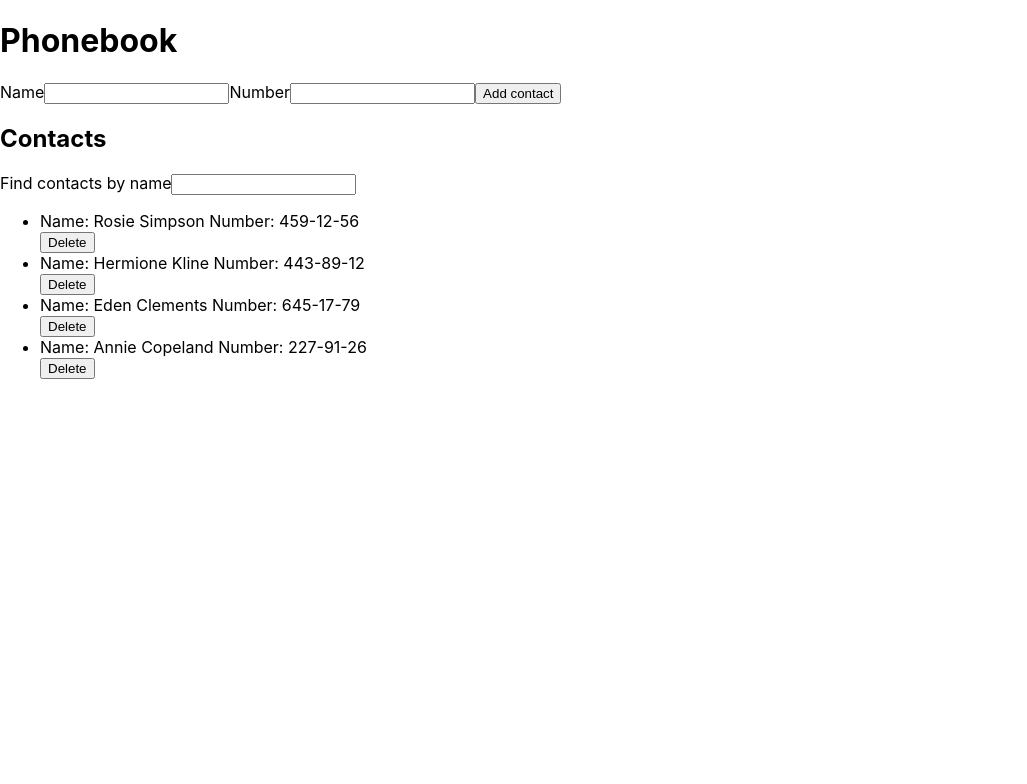
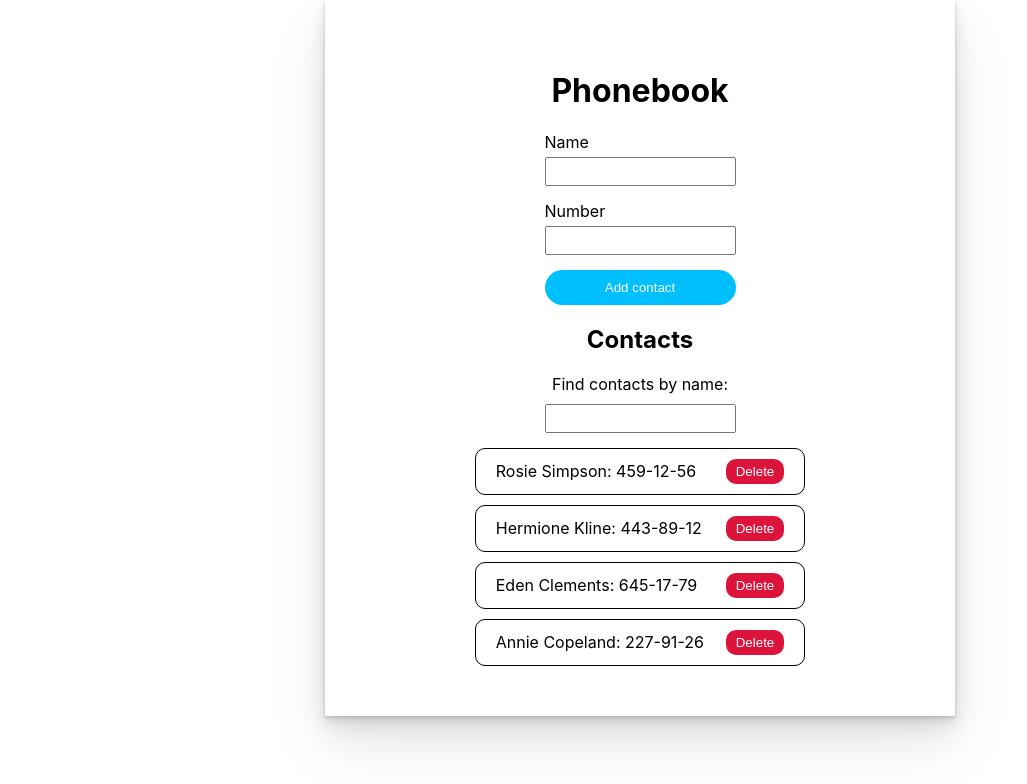
Before and after one commit to RomanIsaiev/goit-react-hw-02-phonebook, a React (Create React App) app: page / in a window 1280 px wide. Shown: the top 784 px of the page, without its empty margins (0-1027 px from the left). Built offline with nearby package versions, Linux system fonts and the light colour scheme.

Commit message:
add styles

```diff
--- a/package.json
+++ b/package.json
@@ -11,6 +11,7 @@
     "react": "^18.1.0",
     "react-dom": "^18.1.0",
     "react-scripts": "5.0.1",
+    "styled-components": "^6.1.0",
     "web-vitals": "^2.1.3"
   },
   "scripts": {
--- /dev/null
+++ b/src/GlobalStyle.js
@@ -0,0 +1,30 @@
+import { createGlobalStyle } from 'styled-components';
+
+export const GlobalStyle = createGlobalStyle`
+  body {
+    margin: 0;
+    font-family: -apple-system, BlinkMacSystemFont, 'Segoe UI', 'Roboto', 'Oxygen',
+      'Ubuntu', 'Cantarell', 'Fira Sans', 'Droid Sans', 'Helvetica Neue',
+      sans-serif;
+    -webkit-font-smoothing: antialiased;
+    -moz-osx-font-smoothing: grayscale;
+
+  }
+
+  code {
+    font-family: source-code-pro, Menlo, Monaco, Consolas, 'Courier New',
+      monospace;
+  }
+
+ul {
+  list-style: none;
+  margin: 0;
+  padding: 0;
+  }
+
+  img {
+    display: block;
+    max-width: 100%;
+    object-fit: cover;
+  }
+`;
--- a/src/components/App.jsx
+++ b/src/components/App.jsx
@@ -6,6 +6,9 @@ import { nanoid } from 'nanoid';
 import { ContactsList } from './ContactsList/ContactsList';
 
 import { Filter } from './Filter/Filter';
+
+import { Layout } from './App.styled';
+import { GlobalStyle } from 'GlobalStyle';
 
 export class App extends Component {
   state = {
@@ -36,6 +39,7 @@ export class App extends Component {
       alert(`${name} is already in contacts`);
       return;
     }
+
     this.state.contacts.push({ name, number, id });
     this.reset();
   };
@@ -73,7 +77,7 @@ export class App extends Component {
     });
 
     return (
-      <div>
+      <Layout>
         <h1>Phonebook</h1>
         <ContactForm
           addContacts={this.handleSumbit}
@@ -89,7 +93,8 @@ export class App extends Component {
             onDeleteContact={this.deleteContact}
           />
         )}
-      </div>
+        <GlobalStyle />
+      </Layout>
     );
   }
 }
--- /dev/null
+++ b/src/components/App.styled.js
@@ -0,0 +1,14 @@
+import styled from 'styled-components';
+
+export const Layout = styled.div`
+  display: flex;
+  flex-direction: column;
+  align-items: center;
+  max-width: 600px;
+  margin: auto auto;
+  padding: 50px 15px;
+
+  box-shadow: rgba(0, 0, 0, 0.07) 0px 1px 2px, rgba(0, 0, 0, 0.07) 0px 2px 4px,
+    rgba(0, 0, 0, 0.07) 0px 4px 8px, rgba(0, 0, 0, 0.07) 0px 8px 16px,
+    rgba(0, 0, 0, 0.07) 0px 16px 32px, rgba(0, 0, 0, 0.07) 0px 32px 64px;
+`;
--- a/src/components/Contact/Contact.js
+++ b/src/components/Contact/Contact.js
@@ -1,10 +1,16 @@
+import {
+  ContactItem,
+  ContactItemContainer,
+  DeleteButton,
+} from './Contact.styled';
+
 export const Contact = ({ data: { name, number, id }, onDeleteContact }) => {
   return (
-    <li key={id}>
-      <div>
-        Name: {name} Number: {number}
-      </div>
-      <button onClick={() => onDeleteContact(id)}>Delete</button>
-    </li>
+    <ContactItem key={id}>
+      <ContactItemContainer>
+        {name}: {number}
+      </ContactItemContainer>
+      <DeleteButton onClick={() => onDeleteContact(id)}>Delete</DeleteButton>
+    </ContactItem>
   );
 };
--- /dev/null
+++ b/src/components/Contact/Contact.styled.js
@@ -0,0 +1,38 @@
+import styled from 'styled-components';
+
+export const ContactItem = styled.li`
+  display: flex;
+  align-items: center;
+  gap: 10px;
+
+  border: 1px solid black;
+
+  padding: 10px 20px;
+
+  border-radius: 10px;
+`;
+
+export const ContactItemContainer = styled.div`
+  width: 220px;
+`;
+
+export const DeleteButton = styled.button`
+  max-width: 208px;
+
+  color: #fff;
+
+  border-radius: 10px;
+
+  padding: 5px 10px;
+  border: none;
+  background-color: crimson;
+
+  transform: scale(1);
+  transition: transform 250ms ease-in-out;
+
+  &:hover,
+  &:focus {
+    transform: scale(1.2);
+    transition: transform 250ms ease-in-out;
+  }
+`;
--- a/src/components/ContactForm/ContactForm.js
+++ b/src/components/ContactForm/ContactForm.js
@@ -1,4 +1,11 @@
 import { nanoid } from 'nanoid';
+
+import {
+  InputsForm,
+  LabelForm,
+  FormInput,
+  SubmitButton,
+} from './ContactForm.styled';
 
 export const ContactForm = ({
   addContacts,
@@ -9,10 +16,10 @@ export const ContactForm = ({
   const nameInputId = nanoid();
   const numberInputId = nanoid();
   return (
-    <form onSubmit={addContacts}>
-      <label htmlFor={nameInputId}>
+    <InputsForm onSubmit={addContacts}>
+      <LabelForm htmlFor={nameInputId}>
         Name
-        <input
+        <FormInput
           type="text"
           name="name"
           pattern="^[a-zA-Zа-яА-Я]+(([' -][a-zA-Zа-яА-Я ])?[a-zA-Zа-яА-Я]*)*$"
@@ -22,10 +29,10 @@ export const ContactForm = ({
           value={nameValue}
           onChange={onUpdateInput}
         />
-      </label>
-      <label htmlFor={numberInputId}>
+      </LabelForm>
+      <LabelForm htmlFor={numberInputId}>
         Number
-        <input
+        <FormInput
           type="tel"
           name="number"
           pattern="\+?\d{1,4}?[-.\s]?\(?\d{1,3}?\)?[-.\s]?\d{1,4}[-.\s]?\d{1,4}[-.\s]?\d{1,9}"
@@ -35,8 +42,8 @@ export const ContactForm = ({
           onChange={onUpdateInput}
           required
         />
-      </label>
-      <button type="submit">Add contact</button>
-    </form>
+      </LabelForm>
+      <SubmitButton type="submit">Add contact</SubmitButton>
+    </InputsForm>
   );
 };
--- /dev/null
+++ b/src/components/ContactForm/ContactForm.styled.js
@@ -0,0 +1,39 @@
+import styled from 'styled-components';
+
+export const InputsForm = styled.form`
+  display: flex;
+  flex-direction: column;
+  gap: 5px;
+`;
+
+export const LabelForm = styled.label`
+  display: flex;
+  flex-direction: column;
+  gap: 5px;
+`;
+
+export const FormInput = styled.input`
+  max-width: 200px;
+  margin-bottom: 10px;
+  padding: 5px;
+`;
+
+export const SubmitButton = styled.button`
+  max-width: 208px;
+
+  color: #fff;
+
+  padding: 10px;
+  border-radius: 20px;
+  border: none;
+  background-color: DeepSkyBlue;
+
+  transform: scale(1);
+  transition: transform 250ms ease-in-out;
+
+  &:hover,
+  &:focus {
+    transform: scale(1.2);
+    transition: transform 250ms ease-in-out;
+  }
+`;
--- a/src/components/ContactsList/ContactsList.js
+++ b/src/components/ContactsList/ContactsList.js
@@ -1,8 +1,9 @@
 import { Contact } from 'components/Contact/Contact';
+import { ListWithContacts } from './ContactsList.styled';
 
 export const ContactsList = ({ contacts, onDeleteContact }) => {
   return (
-    <ul>
+    <ListWithContacts>
       {contacts.map(contact => (
         <Contact
           data={contact}
@@ -10,6 +11,6 @@ export const ContactsList = ({ contacts, onDeleteContact }) => {
           onDeleteContact={onDeleteContact}
         />
       ))}
-    </ul>
+    </ListWithContacts>
   );
 };
--- /dev/null
+++ b/src/components/ContactsList/ContactsList.styled.js
@@ -0,0 +1,7 @@
+import styled from 'styled-components';
+
+export const ListWithContacts = styled.ul`
+  display: flex;
+  flex-direction: column;
+  gap: 10px;
+`;
--- a/src/components/Filter/Filter.js
+++ b/src/components/Filter/Filter.js
@@ -1,18 +1,20 @@
 import { nanoid } from 'nanoid';
+
+import { FilterContainer, FilterLabel, FilterInput } from './Filter.styled';
 
 export const Filter = ({ filter, onUpdateName }) => {
   const filterInput = nanoid();
   return (
-    <div>
-      <label htmlFor={filterInput}>
-        Find contacts by name
-        <input
+    <FilterContainer>
+      <FilterLabel htmlFor={filterInput}>
+        Find contacts by name:
+        <FilterInput
           type="text"
           id={filterInput}
           value={filter}
           onChange={event => onUpdateName(event.target.value)}
-        ></input>
-      </label>
-    </div>
+        ></FilterInput>
+      </FilterLabel>
+    </FilterContainer>
   );
 };
--- /dev/null
+++ b/src/components/Filter/Filter.styled.js
@@ -0,0 +1,16 @@
+import styled from 'styled-components';
+
+export const FilterContainer = styled.div`
+  margin-bottom: 15px;
+`;
+
+export const FilterLabel = styled.label`
+  display: flex;
+  flex-direction: column;
+  align-items: center;
+  gap: 10px;
+`;
+
+export const FilterInput = styled.input`
+  padding: 5px;
+`;
```
Also changed, not shown: 1 other file (tests, documents, lock files or other folders).
